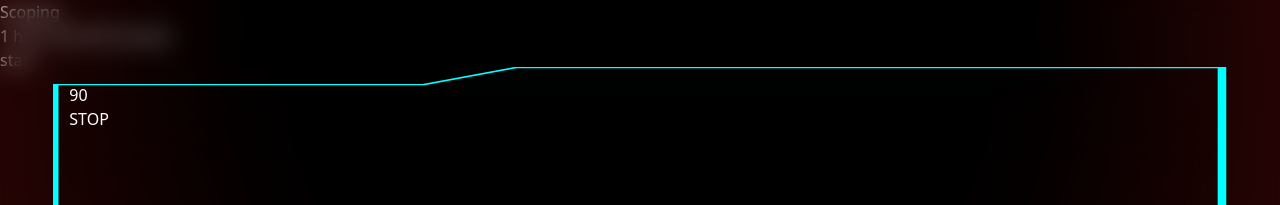
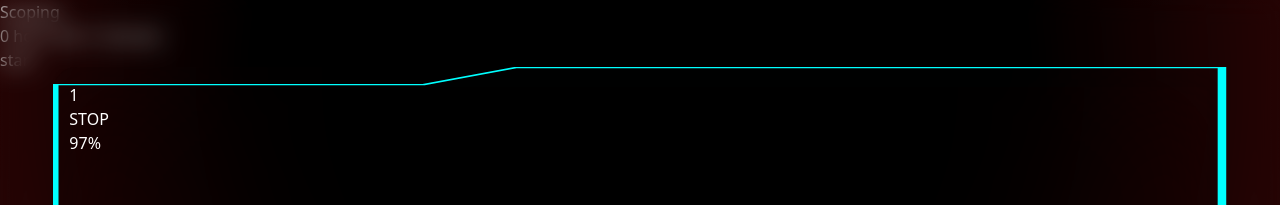
Before and after one commit to Scapy47/Spark, a React (Vite) app: page / in a window 1280 px wide. Both pictures are taken after a click on the button "start". Shown: the top 205 px of the page. Built offline with nearby package versions, Linux system fonts and the light colour scheme.

Commit message:
sequence is done only design is lest ready to launch v1

```diff
--- a/index.html
+++ b/index.html
@@ -4,7 +4,6 @@
     <meta charset="UTF-8" />
     <link rel="icon" type="image/svg+xml" href="/vite.svg" />
     <meta name="viewport" content="width=device-width, initial-scale=1.0" />
-    <meta name="theme-color" content="white"/>
     <title>Spark</title>
   </head>
   <body>
--- a/src/components/Sequence.jsx
+++ b/src/components/Sequence.jsx
@@ -1,10 +1,22 @@
-import { useEffect, useState } from 'react'
+import { useEffect, useRef, useState } from 'react'
 import Modal from './Modal'
 
 const Sequence = () => {
-    const [time, setTime] = useState(0)
+    const [time, setTime] = useState(0)     // time is stored in second
+    const totolTime = useRef(0)
+    const [showModal, setShowModal] = useState(false)
     const [play, setPlay] = useState(true)
-    const [showModal, setShowModal] = useState(false)
+
+    const study = [
+        {
+            name: "Scoping",
+            time: {
+                hour: 0,
+                min: 1,
+            },
+            status: false
+        }
+    ]
 
     useEffect(() => {
         const interval = setInterval(() => {
@@ -13,28 +25,16 @@ const Sequence = () => {
             }
         }, 1000);
 
+        if (time <= 0) {
+            clearInterval(interval)
+        }
+
         return () => {
             clearInterval(interval)
         }
-    }, [showModal, play])
-
-
-
-    const study = [
-        {
-            name: "Scoping",
-            time: {
-                hour: 1,
-                min: 30,
-            },
-            status: false
-        }
-    ]
-
-
+    }, [showModal, play, time])
 
     const timer = () => {
-
         let task
         study.forEach((e) => {
             if (e.status === false) {
@@ -43,6 +43,7 @@ const Sequence = () => {
         })
         if (!time) {
             setTime((task.time.min + task.time.hour * 60) * 60)
+            totolTime.current = (task.time.min + task.time.hour * 60) * 60
         }
         setShowModal(true)
     }
@@ -51,7 +52,8 @@ const Sequence = () => {
         <section className=''>
             <Modal className="w-11/12 h-5/6" open={showModal} func={setShowModal}>
                 <h1>{Math.round(time / 60)}</h1>
-                <button onClick={() => setPlay(false)}>STOP</button>
+                <button onClick={() => play ? setPlay(false) : setPlay(true)}>STOP</button>
+                <p>{Math.round(time / totolTime.current * 100)}%</p>
             </Modal>
             {
                 study.map((e) => {
@@ -74,10 +76,7 @@ const Sequence = () => {
                     )
                 })
             }
-            <button
-                className=''
-                onClick={timer}
-            >start</button>
+            <button className='' onClick={timer}>start</button>
         </section>
     )
 }
--- a/src/components/TopBar.jsx
+++ b/src/components/TopBar.jsx
@@ -2,6 +2,7 @@ const TopBar = () => {
 
     return (
         <>
+            <meta name="theme-color" content="#000000" />
         </>
     )
 }
```
